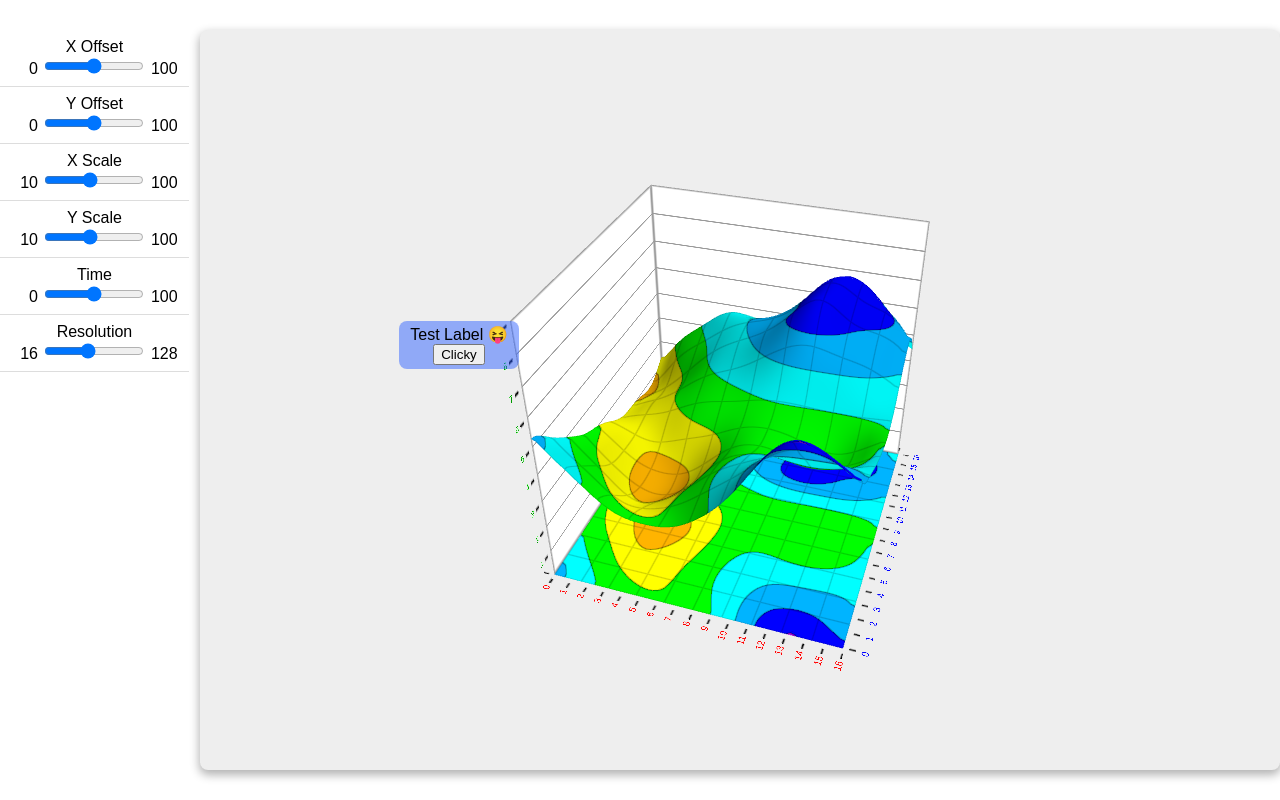
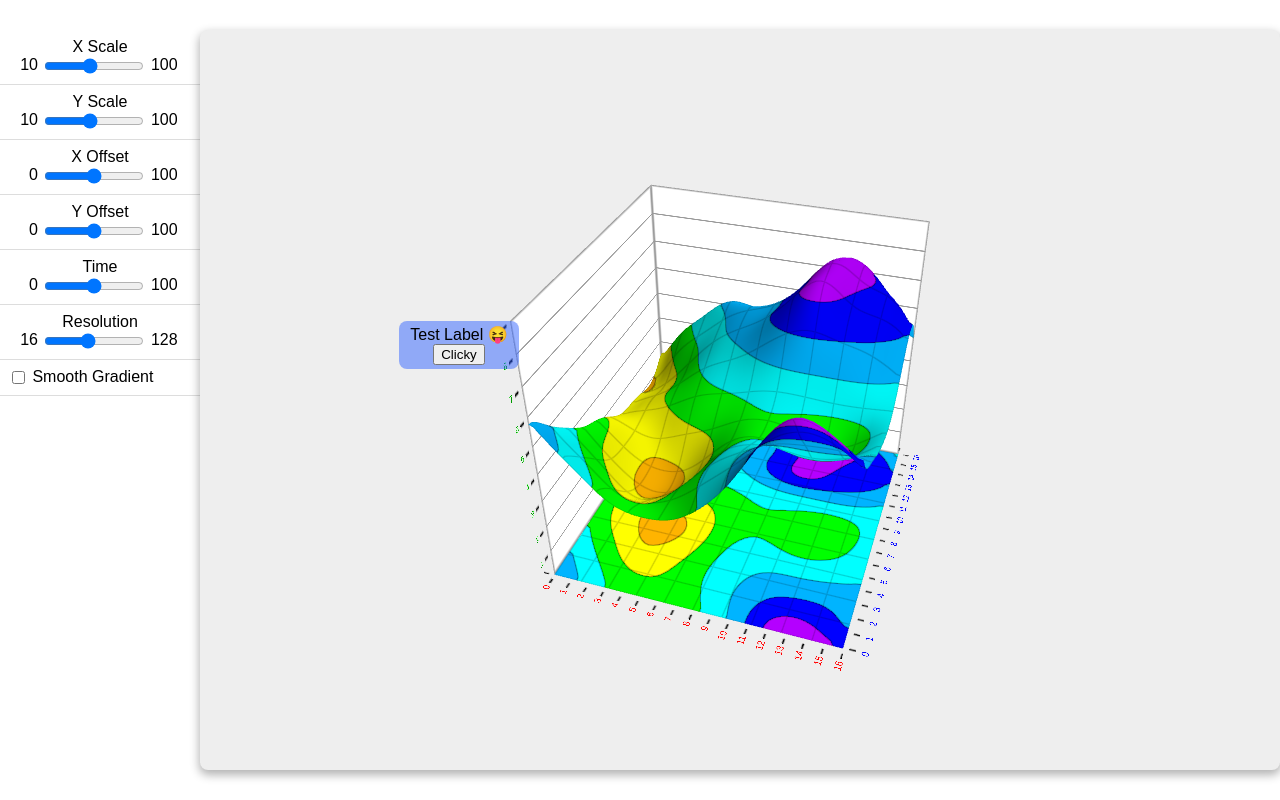
Before and after one commit to ryanw/rorahi, a website built with webpack: page index.html in a window 1280 px wide. Built offline with nearby package versions, Linux system fonts and the light colour scheme.

Commit message:
Add smooth gradient support

```diff
--- a/examples/heightmap.ts
+++ b/examples/heightmap.ts
@@ -1,4 +1,4 @@
-import { Chart, Camera } from 'rorahi';
+import { Chart, Camera, Gradient } from 'rorahi';
 import SimplexNoise from './simplex-noise';
 
 const SIZE = 200;
@@ -8,13 +8,14 @@ function main() {
 	const xOffset = parseFloat((document.querySelector('#x-offset') as HTMLInputElement).value);
 	const yOffset = parseFloat((document.querySelector('#y-offset') as HTMLInputElement).value);
 	const resolution = parseFloat((document.querySelector('#resolution') as HTMLInputElement).value);
+	const smooth = (document.querySelector('#smooth') as HTMLInputElement).checked;
 
 	const data = generateData(0, 0, SIZE, SIZE, 1.0);
 	console.debug("DATA", data);
 	const chart = new Chart({
 		data,
 		dataWidth: SIZE,
-		dataRange: [-0.01, 1.1],
+		dataRange: [0.0, 1.0],
 		resolution,
 		region: [xOffset, yOffset, width, height],
 		axes: {
@@ -31,7 +32,7 @@ function main() {
 				range: [-100, 100],
 			},
 		},
-		gradient: [
+		gradient: new Gradient([
 			[1.0, 0.0, 0.0],
 			[1.0, 0.5, 0.0],
 			[1.0, 1.0, 0.0],
@@ -41,7 +42,7 @@ function main() {
 			[0.0, 0.0, 1.0],
 			[0.5, 0.0, 1.0],
 			[1.0, 0.0, 1.0],
-		],
+		], smooth),
 	});
 	chart.attach('#example-graph');
 
@@ -87,6 +88,13 @@ function main() {
 		const value = parseFloat(el.value);
 		chart.resolution = value;
 	});
+
+	document.querySelector('#smooth').addEventListener('input', (e: InputEvent) => {
+		const el = e.target as HTMLInputElement;
+		const value = el.checked;
+		chart.gradient.smooth = value;
+		chart.draw();
+	});
 }
 
 
--- a/index.html
+++ b/index.html
@@ -10,6 +10,18 @@
 	<body>
 		<form>
 			<div class="form-field">
+				<label>X Scale</label>
+				<span class="range-value">10</span>
+				<input type="range" id="x-scale" value="50" min="10" max="100">
+				<span class="range-value">100</span>
+			</div>
+			<div class="form-field">
+				<label>Y Scale</label>
+				<span class="range-value">10</span>
+				<input type="range" id="y-scale" value="50" min="10" max="100">
+				<span class="range-value">100</span>
+			</div>
+			<div class="form-field">
 				<label>X Offset</label>
 				<span class="range-value">0</span>
 				<input type="range" id="x-offset" value="50" min="0" max="100">
@@ -19,18 +31,6 @@
 				<label>Y Offset</label>
 				<span class="range-value">0</span>
 				<input type="range" id="y-offset" value="50" min="0" max="100">
-				<span class="range-value">100</span>
-			</div>
-			<div class="form-field">
-				<label>X Scale</label>
-				<span class="range-value">10</span>
-				<input type="range" id="x-scale" value="50" min="10" max="100">
-				<span class="range-value">100</span>
-			</div>
-			<div class="form-field">
-				<label>Y Scale</label>
-				<span class="range-value">10</span>
-				<input type="range" id="y-scale" value="50" min="10" max="100">
 				<span class="range-value">100</span>
 			</div>
 			<div class="form-field">
@@ -45,6 +45,9 @@
 				<input type="range" id="resolution" value="64" min="16" max="128">
 				<span class="range-value">128</span>
 			</div>
+			<div class="form-field">
+				<label class="checkbox"><input type="checkbox" id="smooth"> Smooth Gradient</label>
+			</div>
 		</form>
 		<div id="example-graph"></div>
 		<script src="./example.heightmap.js"></script>
--- a/src/elements/heightmap.ts
+++ b/src/elements/heightmap.ts
@@ -197,6 +197,8 @@ export class Heightmap<T extends ArrayLike<number>> implements ChartElement {
 		prog.setUniform('u_gridSize', gridSize);
 		prog.setUniform('u_gridOffset', gridOffset);
 
+		prog.setUniform('u_smoothGradient', this._chart.gradient.smooth);
+
 
 
 		const vertexCount = this._resolution * this._resolution * 6;
--- a/src/gradient.ts
+++ b/src/gradient.ts
@@ -2,9 +2,11 @@ import { RGB } from './color';
 
 export class Gradient {
 	private _colors: RGB[];
+	smooth = true;
 
-	constructor(colors: RGB[]) {
+	constructor(colors: RGB[], smooth: boolean = false) {
 		this.colors = colors;
+		this.smooth = smooth;
 	}
 
 	get length() {
--- a/src/index.ts
+++ b/src/index.ts
@@ -1,2 +1,3 @@
 export { Chart } from './chart';
 export { Camera } from './camera';
+export { Gradient } from './gradient';
--- a/src/shaders/heightmap.frag.glsl
+++ b/src/shaders/heightmap.frag.glsl
@@ -8,6 +8,7 @@ uniform vec3 u_intervals[64];
 uniform bool u_flat;
 uniform vec2 u_gridSize;
 uniform vec2 u_gridOffset;
+uniform bool u_smoothGradient;
 
 varying vec2 v_uv;
 varying float v_height;
@@ -25,7 +26,7 @@ float gridPixel(vec2 uv) {
 	return 1.0 - min(line, 1.0);
 }
 
-float heightPixel(float uv) {
+float contourPixel(float uv) {
 	uv *= float(u_intervalCount);
 	float line = abs(fract(uv - 0.5) - 0.5) / fwidth(uv);
 
@@ -33,12 +34,42 @@ float heightPixel(float uv) {
 }
 
 void main(void) {
+	vec3 color = vec3(1.0, 0.0, 1.0);
+
 	// Vertical color gradient
-	int interval = int(v_height / (1.0 / float(u_intervalCount)));
-	vec3 color = vec3(1.0, 0.0, 0.0);
-	for (int i = 0; i < 64; i++) {
-		if (i == interval) {
-			color = u_intervals[i];
+	if (u_smoothGradient) {
+		float idx = v_height / (1.0 / float(u_intervalCount)) - 0.5;
+		int b = int(ceil(idx));
+		int t = int(floor(idx));
+		// Exact colour
+		if (b == t) {
+			int interval = int(idx);
+			for (int i = 0; i < 64; i++) {
+				if (i == interval) {
+					color = u_intervals[i];
+				}
+			}
+		}
+		else {
+			vec3 topColor = vec3(0.0);
+			vec3 bottomColor = vec3(0.0);
+			for (int i = 0; i < 64; i++) {
+				if (i == t) {
+					topColor = u_intervals[i];
+				}
+				if (i == b) {
+					bottomColor = u_intervals[i];
+				}
+			}
+
+			color = mix(topColor, bottomColor, fract(idx));
+		}
+	} else {
+		int interval = int(v_height / (1.0 / float(u_intervalCount)));
+		for (int i = 0; i < 64; i++) {
+			if (i == interval) {
+				color = u_intervals[i];
+			}
 		}
 	}
 
@@ -62,7 +93,7 @@ void main(void) {
 	}
 
 	// Grid lines
-	color = mix(color, lineColor, heightPixel(v_height) * heightLineOpacity);
+	color = mix(color, lineColor, contourPixel(v_height) * heightLineOpacity);
 	color = mix(color, lineColor, gridPixel(v_uv) * gridLineOpacity);
 
 	// Color magic
--- a/styles.css
+++ b/styles.css
@@ -39,13 +39,18 @@ form {
 }
 .form-field {
 	padding: 8px;
-	display: inline-block;
 	white-space: nowrap;
 	border-bottom: 1px solid #ddd;
 }
 .form-field > label {
 	display: block;
 	text-align: center;
+}
+.form-field > label.checkbox {
+	text-align: left;
+}
+.form-field > label > input[type="checkbox"] {
+	width: auto;
 }
 .form-field .range-value {
 	display: inline-block;
@@ -54,6 +59,7 @@ form {
 }
 .form-field input {
 	width: 100px;
+	vertical-align: middle;
 }
 .form-field input + .range-value {
 	text-align: left;
```
